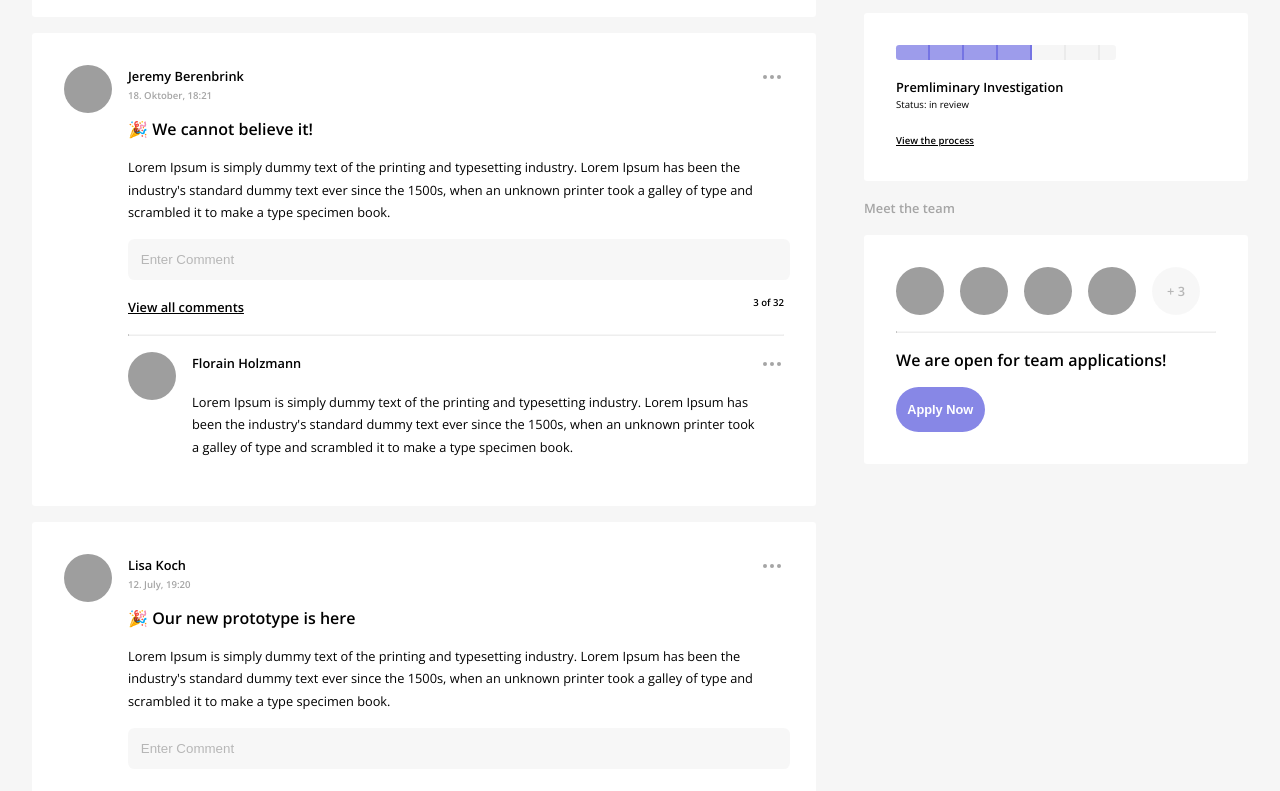
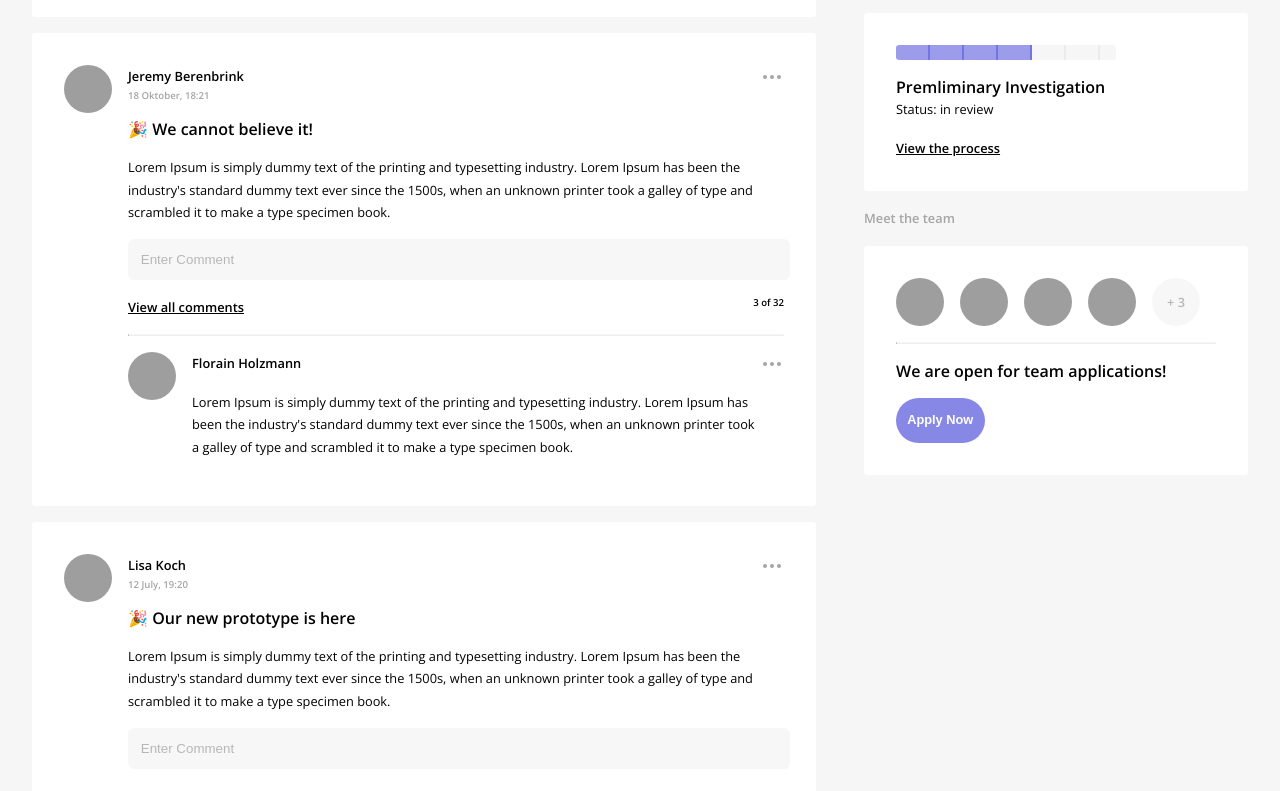
Before and after one commit to Paarmita/web-designer-task, a website built with Parcel: page src/index.html in a window 1280 px wide. Shown: the part 725-1516 px from the top of the page. Built offline with nearby package versions, Linux system fonts and the light colour scheme; grey boxes are pictures that could not be loaded.

Commit message:
minor UI updates

```diff
--- a/src/index.html
+++ b/src/index.html
@@ -122,7 +122,7 @@
                 <p
                   class="caption caption--small caption-grey caption--bolder caption--grey"
                 >
-                  18. Oktober, 18:21
+                  18 Oktober, 18:21
                 </p>
                 <div class="card-content">
                   <div class="row">
@@ -223,7 +223,7 @@
                 <p
                   class="caption caption--small caption-grey caption--bolder caption--grey"
                 >
-                  12. July, 19:20
+                  12 July, 19:20
                 </p>
                 <div class="card-content">
                   <div class="row">
@@ -325,14 +325,14 @@
                 <div class="row row--mt row--mb">
                   <div>
                     <p
-                      class="caption caption--medium caption--black caption--bolder"
+                      class="caption caption--large caption--black caption--bolder"
                     >
                       Premliminary Investigation
                     </p>
                   </div>
                   <div>
                     <p
-                      class="caption caption--small caption--black caption--light"
+                      class="caption caption--medium caption--black caption--light"
                     >
                       Status: in review
                     </p>
@@ -342,7 +342,7 @@
                 <div>
                   <a
                     href="#"
-                    class="caption caption--small caption--black caption--bold"
+                    class="caption caption--medium caption--black caption--bold"
                   >
                     View the process
                   </a>
@@ -442,10 +442,10 @@
               </div>
               <div>
                 <p class="caption caption--large caption--black">
-                  Your hiring contact is Tobias
+                  Your contact is Tobias
                 </p>
                 <p class="caption caption--medium caption--grey">
-                  Let them know why you are a good fit.
+                  Let him know why why are you applying.
                 </p>
               </div>
             </div>
--- a/src/index.scss
+++ b/src/index.scss
@@ -200,6 +200,7 @@ p {
 }
 
 .icon {
+  cursor: pointer;
   &--black {
     color: $black;
   }
```
